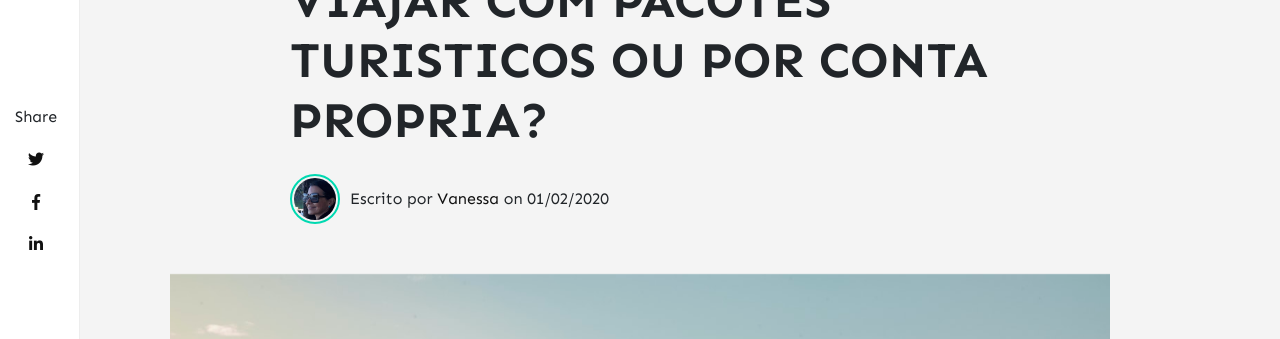
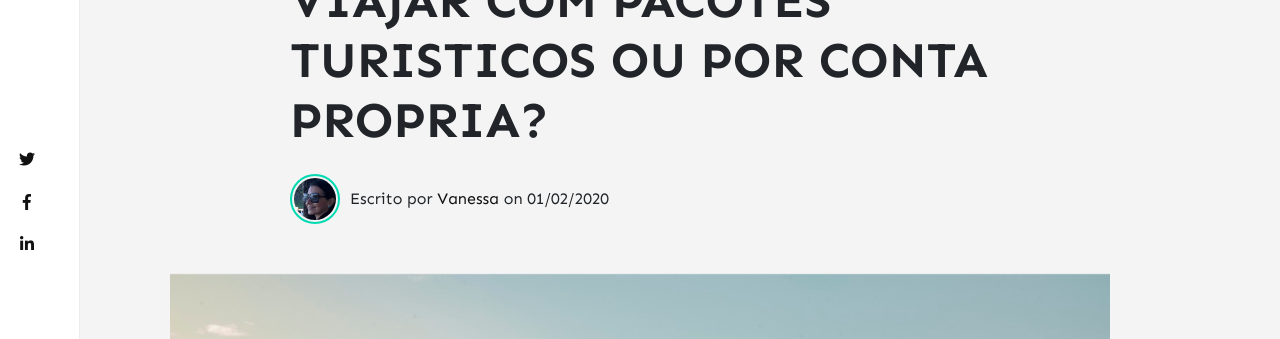
Before and after one commit to PRElias/barilochetotal, a Jekyll site: the page built from _posts/2020-02-1-pacotesxcontapropria.md, in a window 1280 px wide. Shown: the part 266-605 px from the top of the page. Built offline with Jekyll 4.4.1, drawn with Linux system fonts in a browser that asks for light colours; nearby versions of some CDN libraries; comment, search, counter and statistics services are not loaded.

Commit message:
tradução

```diff
--- a/_includes/share.html
+++ b/_includes/share.html
@@ -1,6 +1,6 @@
 <div class="share">
     <p>
-        Share
+
     </p>
     <ul>
         <li class="ml-1 mr-1">
--- a/assets/js/lunrsearchengine.js
+++ b/assets/js/lunrsearchengine.js
@@ -60,7 +60,7 @@
 
     document.getElementById('lunrsearchresults').innerHTML = '<div id="resultsmodal" class="modal fade show d-block"  tabindex="-1" role="dialog" aria-labelledby="resultsmodal"> <div class="modal-dialog shadow" role="document"> <div class="modal-content"> <div class="modal-header" id="modtit"> <button type="button" class="close" id="btnx" data-dismiss="modal" aria-label="Fechar"> &times; </button> </div> <div class="modal-body"> <ul class="mb-0"> </ul>    </div> <div class="modal-footer"><button id="btnx" type="button" class="btn btn-primary btn-sm" data-dismiss="modal">Fechar</button></div></div> </div></div>';
     if(term) {
-        document.getElementById('modtit').innerHTML = "<h5 class='modal-title'>Search results for '" + term + "'</h5>" + document.getElementById('modtit').innerHTML;
+        document.getElementById('modtit').innerHTML = "<h5 class='modal-title'>Resultados para '" + term + "'</h5>" + document.getElementById('modtit').innerHTML;
         //put results on the screen.
         var results = idx.search(term);
         if(results.length>0){
```
